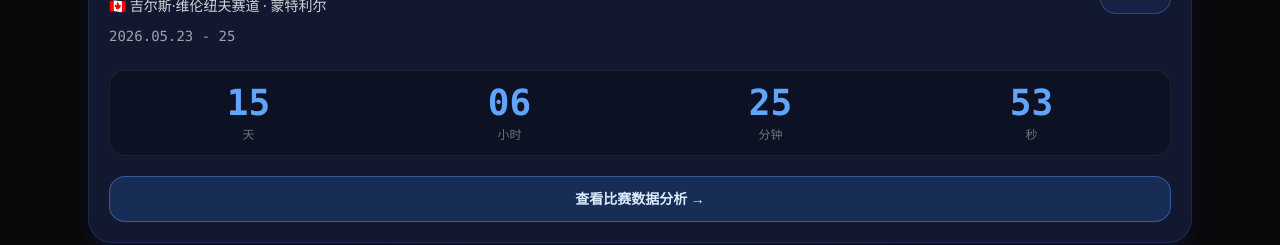
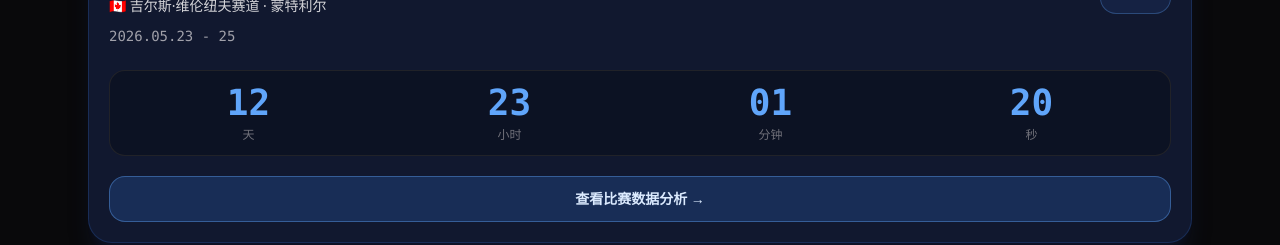
Before and after one commit to s8k8ps26k6-ui/pitwallcn, a Next.js app: page /schedule in a window 1280 px wide. Shown: the part 263-508 px from the top of the page. Built offline with nearby package versions, Linux system fonts and the light colour scheme.

Commit message:
feat: use live countdown on schedule page

```diff
--- a/src/app/schedule/page.tsx
+++ b/src/app/schedule/page.tsx
@@ -1,12 +1,6 @@
 import Link from "next/link";
+import { RaceCountdown } from "@/components/race-countdown";
 import { ScheduleView } from "@/components/schedule-view";
-
-const countdown = [
-  { value: "15", label: "天" },
-  { value: "06", label: "小时" },
-  { value: "25", label: "分钟" },
-  { value: "53", label: "秒" }
-] as const;
 
 export default function SchedulePage() {
   return (
@@ -33,13 +27,8 @@ export default function SchedulePage() {
           </div>
         </div>
 
-        <div className="mt-6 grid grid-cols-4 gap-2 rounded-2xl border border-zinc-800/80 bg-black/25 p-3 text-center">
-          {countdown.map((item) => (
-            <div key={item.label}>
-              <p className="font-mono text-3xl font-bold text-blue-400 sm:text-4xl">{item.value}</p>
-              <p className="mt-1 text-xs text-zinc-500">{item.label}</p>
-            </div>
-          ))}
+        <div className="mt-6">
+          <RaceCountdown />
         </div>
 
         <Link className="mt-5 flex items-center justify-center rounded-2xl border border-blue-400/40 bg-blue-500/20 px-4 py-3 text-sm font-semibold text-blue-100 transition hover:bg-blue-500/30" href="/lap-analysis">
```
